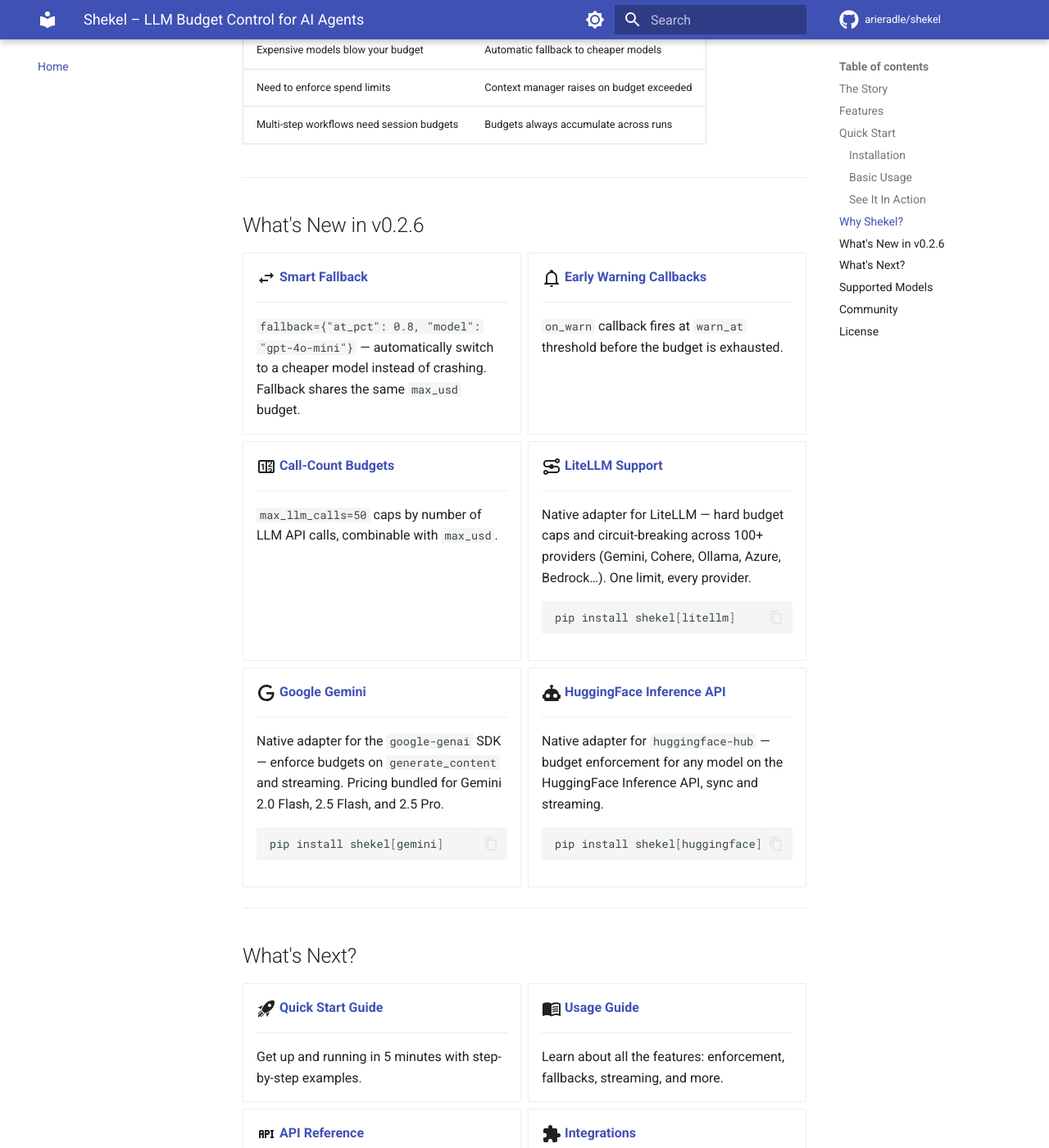
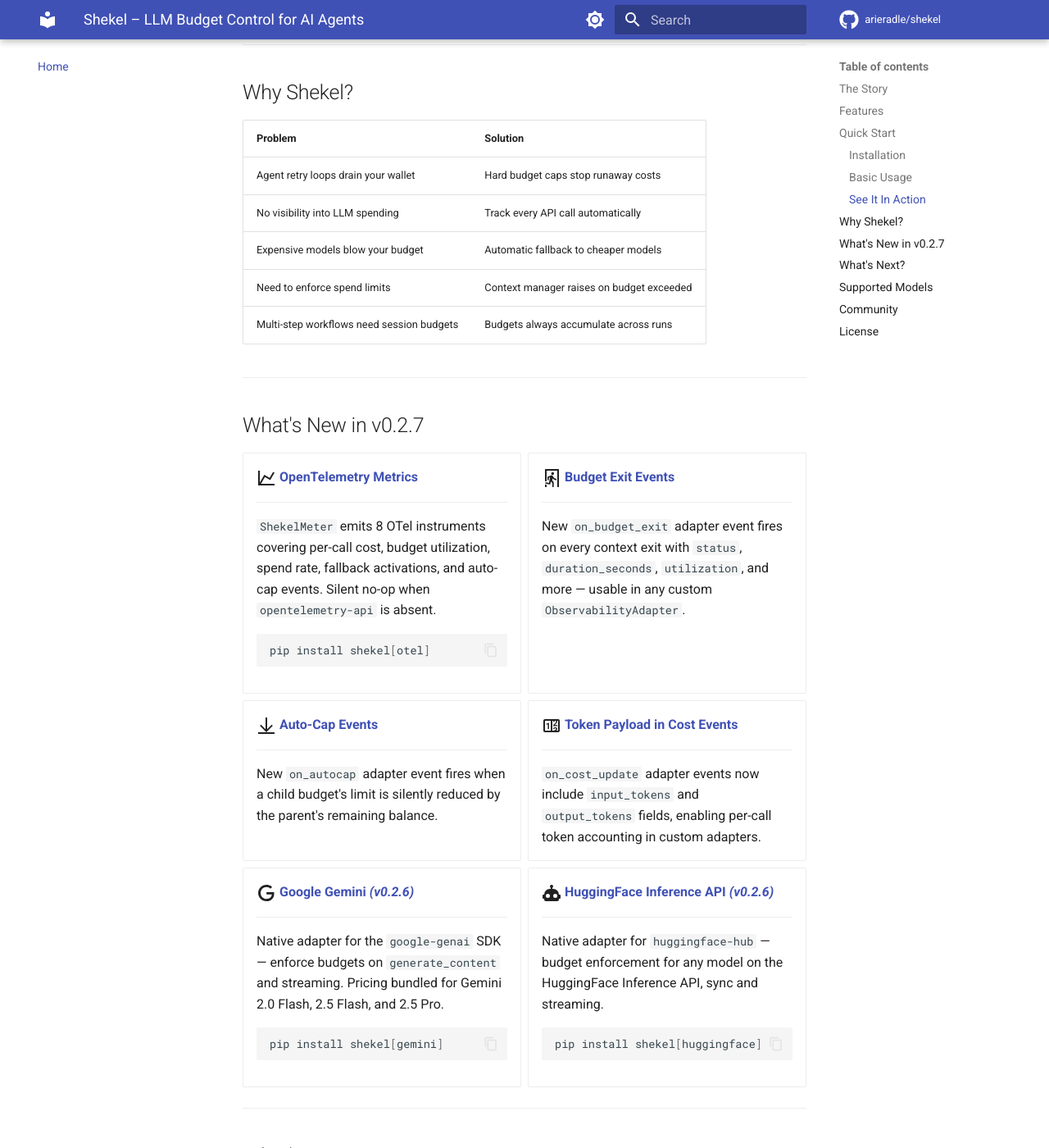
Before and after one commit to arieradle/shekel, an MkDocs documentation site: the page built from docs/index.md, in a window 1280 px wide and 1400 px high, scrolled down 3573 px. Shown: the whole window at 82% size. Built offline with MkDocs 1.6.1 and Material for MkDocs 9.7.7, drawn with Linux system fonts in a browser that asks for light colours; comment, search, counter and statistics services are not loaded; the version menu is left out; some of the changed text lies outside the part shown.

Commit message:
chore: bump version to 0.2.7 and update release docs
- shekel/__init__.py, pyproject.toml: version 0.2.6 → 0.2.7
- CHANGELOG.md: add v0.2.7 section (OTel metrics, new adapter events,
  token payload, 32 new tests)
- README.md: update What's New → v0.2.7, add shekel[otel] install line,
  add OTel to Framework Integration list, remove stale async nesting note
- docs/index.md: update What's New grid to v0.2.7, add OTel feature card
- docs/changelog.md: add v0.2.7 section with instrument table and event docs
- mkdocs.yml: add OpenTelemetry to integrations nav
- pyproject.toml: add opentelemetry/otel/metrics to keywords

Co-Authored-By: Claude Sonnet 4.6 <noreply@anthropic.com>

````diff
--- a/docs/index.md
+++ b/docs/index.md
@@ -105,6 +105,17 @@ I built shekel so you don't have to learn that lesson yourself.
     adapter = LangfuseAdapter(client=lf)
     AdapterRegistry.register(adapter)
     # Automatic cost tracking and budget monitoring!
+    ```
+
+-   :material-chart-line:{ .lg .middle } **OpenTelemetry Metrics**
+
+    ---
+
+    Export cost, utilization, spend rate, and fallback data via OTel instruments — compatible with Prometheus, Grafana, Datadog, and any OTel backend.
+
+    ```python
+    from shekel.otel import ShekelMeter
+    meter = ShekelMeter()  # zero config
     ```
 
 -   :material-speedometer:{ .lg .middle } **Framework Agnostic**
@@ -221,39 +232,39 @@ print(f"Remaining: ${b.remaining:.4f}")
 
 ---
 
-## What's New in v0.2.6
+## What's New in v0.2.7
 
 <div class="grid cards" markdown>
 
--   :material-swap-horizontal:{ .lg .middle } **[Smart Fallback](changelog.md#026)**
+-   :material-chart-line:{ .lg .middle } **[OpenTelemetry Metrics](integrations/otel.md)**
 
     ---
 
-    `fallback={"at_pct": 0.8, "model": "gpt-4o-mini"}` — automatically switch to a cheaper model instead of crashing. Fallback shares the same `max_usd` budget.
+    `ShekelMeter` emits 8 OTel instruments covering per-call cost, budget utilization, spend rate, fallback activations, and auto-cap events. Silent no-op when `opentelemetry-api` is absent.
 
--   :material-bell-outline:{ .lg .middle } **[Early Warning Callbacks](changelog.md#026)**
+    ```python
+    pip install shekel[otel]
+    ```
+
+-   :material-exit-run:{ .lg .middle } **[Budget Exit Events](integrations/otel.md)**
 
     ---
 
-    `on_warn` callback fires at `warn_at` threshold before the budget is exhausted.
+    New `on_budget_exit` adapter event fires on every context exit with `status`, `duration_seconds`, `utilization`, and more — usable in any custom `ObservabilityAdapter`.
 
--   :material-counter:{ .lg .middle } **[Call-Count Budgets](changelog.md#026)**
+-   :material-arrow-collapse-down:{ .lg .middle } **[Auto-Cap Events](integrations/otel.md)**
 
     ---
 
-    `max_llm_calls=50` caps by number of LLM API calls, combinable with `max_usd`.
+    New `on_autocap` adapter event fires when a child budget's limit is silently reduced by the parent's remaining balance.
 
--   :material-transit-connection-variant:{ .lg .middle } **[LiteLLM Support](integrations/litellm.md)**
+-   :material-counter:{ .lg .middle } **[Token Payload in Cost Events](changelog.md#027)**
 
     ---
 
-    Native adapter for LiteLLM — hard budget caps and circuit-breaking across 100+ providers (Gemini, Cohere, Ollama, Azure, Bedrock…). One limit, every provider.
+    `on_cost_update` adapter events now include `input_tokens` and `output_tokens` fields, enabling per-call token accounting in custom adapters.
 
-    ```python
-    pip install shekel[litellm]
-    ```
-
--   :material-google:{ .lg .middle } **[Google Gemini](integrations/gemini.md)**
+-   :material-google:{ .lg .middle } **[Google Gemini *(v0.2.6)*](integrations/gemini.md)**
 
     ---
 
@@ -263,7 +274,7 @@ print(f"Remaining: ${b.remaining:.4f}")
     pip install shekel[gemini]
     ```
 
--   :material-robot:{ .lg .middle } **[HuggingFace Inference API](integrations/huggingface.md)**
+-   :material-robot:{ .lg .middle } **[HuggingFace Inference API *(v0.2.6)*](integrations/huggingface.md)**
 
     ---
 
--- a/mkdocs.yml
+++ b/mkdocs.yml
@@ -125,6 +125,7 @@ nav:
     - Google Gemini: integrations/gemini.md
     - HuggingFace: integrations/huggingface.md
     - Langfuse: integrations/langfuse.md
+    - OpenTelemetry: integrations/otel.md
   - Reference:
     - CLI Tools: cli.md
     - API Reference: api-reference.md
--- a/pyproject.toml
+++ b/pyproject.toml
@@ -4,7 +4,7 @@ build-backend = "hatchling.build"
 
 [project]
 name = "shekel"
-version = "0.2.6"
+version = "0.2.7"
 description = "LLM budget enforcement and cost tracking. Zero config — with budget(max_usd=1.00): run_agent(). Works with LangGraph, CrewAI, raw OpenAI/Anthropic/Gemini."
 readme = "README.md"
 license = { file = "LICENSE" }
@@ -42,6 +42,9 @@ keywords = [
     "model fallback",
     "crewai",
     "observability",
+    "opentelemetry",
+    "otel",
+    "metrics",
 ]
 classifiers = [
     "Development Status :: 4 - Beta",
--- a/shekel/__init__.py
+++ b/shekel/__init__.py
@@ -2,5 +2,5 @@ from shekel._budget import Budget as budget
 from shekel._decorator import with_budget
 from shekel.exceptions import BudgetExceededError
 
-__version__ = "0.2.6"
+__version__ = "0.2.7"
 __all__ = ["budget", "with_budget", "BudgetExceededError"]
````
Also changed, not shown: CHANGELOG.md (+38 -1 lines), README.md (+46 -36 lines), docs/changelog.md (+45 -0 lines).
